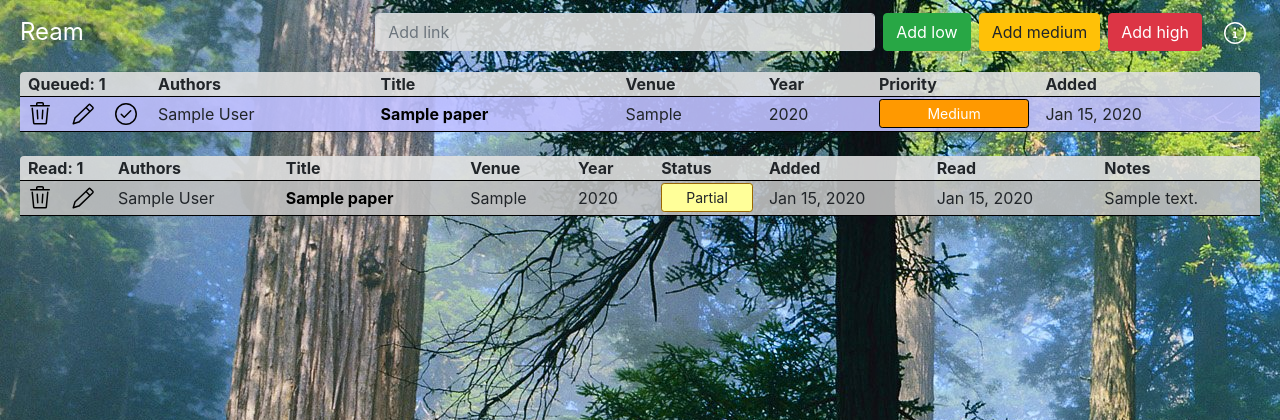
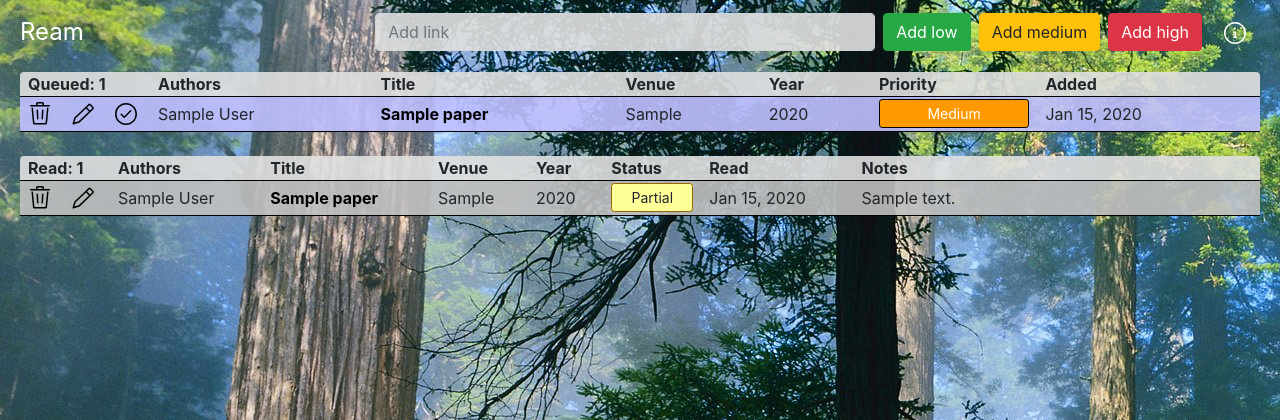
Before and after one commit to robinjia/ream, a Flask app: page / in a window 1280 px wide. Shown: the top 420 px of the page. Run offline with Flask 2, Linux system fonts and the light colour scheme; tables that the repository leaves empty hold one stand-in row (values such as "Sample post").

Commit message:
Improve column widths

```diff
--- a/static/main.css
+++ b/static/main.css
@@ -129,3 +129,11 @@ form.big-form {
 label {
     color: white;
 }
+
+.limit-lines {
+    overflow: hidden;
+    text-overflow: ellipsis;
+    display: -webkit-box;
+    -webkit-line-clamp: 10;
+    -webkit-box-orient: vertical;
+}
--- a/templates/index.html
+++ b/templates/index.html
@@ -74,7 +74,7 @@
                 </div>
                 </div>
             </td>
-            <td>{{p.authors}}</td>
+            <td><div class="limit-lines">{{p.authors}}</div></td>
             <td><a href="{{p.url}}" target="_blank" class="link-title">{{p.title}}</a></td>
             <td>{{p.venue}}</td>
             <td>{{p.year}}</td>
@@ -94,9 +94,8 @@
             <th>Venue</th>
             <th>Year</th>
             <th>Status</th>
-            <th>Added</th>
             <th>Read</th>
-            <th>Notes</th>
+            <th style="min-width:300px">Notes</th>
         </tr>
         {% for p in read_papers %}
         <tr data-paperid="{{p.id}}">
@@ -117,13 +116,12 @@
                 </div>
                 </div>
             </td>
-            <td>{{p.authors}}</td>
+            <td><div class="limit-lines">{{p.authors}}</div></td>
             <td><a href="{{p.url}}" target="_blank" class="link-title">{{p.title}}</a></td>
             <td>{{p.venue}}</td>
             <td>{{p.year}}</td>
             <td class="text-center"><div class="label status-{{p.status}}">{{statuses[p.status]}}</div></td>
-            <td class="timestamp" style="min-width: 5rem" data-timestamp="{{p.date_added.timestamp() * 1000}}"></td>
-            <td class="timestamp" style="min-width: 5rem" data-timestamp="{{p.date_read.timestamp() * 1000}}"></td>
+            <td class="timestamp" data-timestamp="{{p.date_read.timestamp() * 1000}}"></td>
             <td>{{p.note if p.note else ''}}</td>
         </tr>
         {% endfor %}
```
